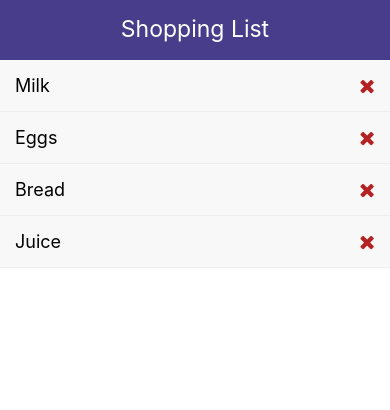
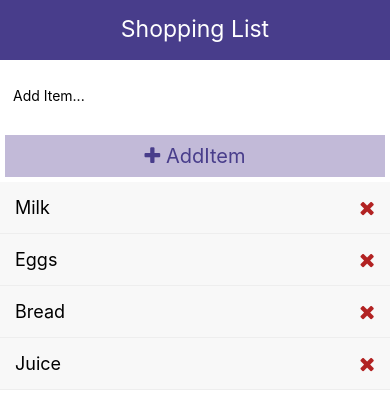
Before and after one commit to AnshSharmaa/ShoppingList-react-native, a React Native app: screen / in a window 390 px wide. Shown: the top 410 px of the page. Built offline with nearby package versions, Linux system fonts and the light colour scheme.

Commit message:
add items and alert

```diff
--- a/App.js
+++ b/App.js
@@ -1,8 +1,8 @@
 import React, { useState } from 'react';
-import { View, Text, StyleSheet, FlatList } from 'react-native';
+import { View, Text, StyleSheet, FlatList, Alert } from 'react-native';
 import Header from './components/Header';
 import ListItem from './components/ListItems';
-
+import AddItem from './components/AddItem';
 
 const App = () => {
 
@@ -31,9 +31,21 @@
     });
   }
 
+  const addItem = (text) => {
+    if (!text) {
+      Alert.alert("Error", "Item name cannot be empty", [{ text: "Ok", },],);
+    } else {
+      setItems(prevItems => {
+        //here text is equal to typing text:text
+        return [{ id: Math.random(), text }, ...prevItems];
+      });
+    }
+  }
+
   return (
     <View style={styles.container}>
       <Header title='Shopping List' />
+      <AddItem addItem={addItem} />
       <FlatList data={items} renderItem={({ item }) => <ListItem item={item} deleteItem={deleteItem} />} />
     </View>
   )
--- /dev/null
+++ b/components/AddItem.js
@@ -0,0 +1,40 @@
+import React, { useState } from 'react'
+import { View, Text, StyleSheet, TextInput, TouchableOpacity } from 'react-native';
+import Icon from 'react-native-vector-icons/dist/FontAwesome';
+
+const AddItem = ({ title, addItem }) => {
+
+    const [text, setText] = useState('');
+    const onChange = (textValue) => setText(textValue);
+
+    return (
+        <View>
+            <TextInput placeholder="Add Item..." style={styles.input} onChangeText={onChange} />
+            <TouchableOpacity style={styles.btn} onPress={() => addItem(text)}>
+                <Text style={styles.btnText}><Icon name="plus" size={20} /> AddItem</Text>
+            </TouchableOpacity>
+        </View>
+    );
+};
+
+
+
+const styles = StyleSheet.create({
+    input: {
+        height: 60,
+        padding: 8,
+        margin: 5,
+    },
+    btn: {
+        backgroundColor: '#c2bad8',
+        padding: 9,
+        margin: 5,
+    },
+    btnText: {
+        color: 'darkslateblue',
+        fontSize: 20,
+        textAlign: 'center',
+    },
+});
+
+export default AddItem;
```
